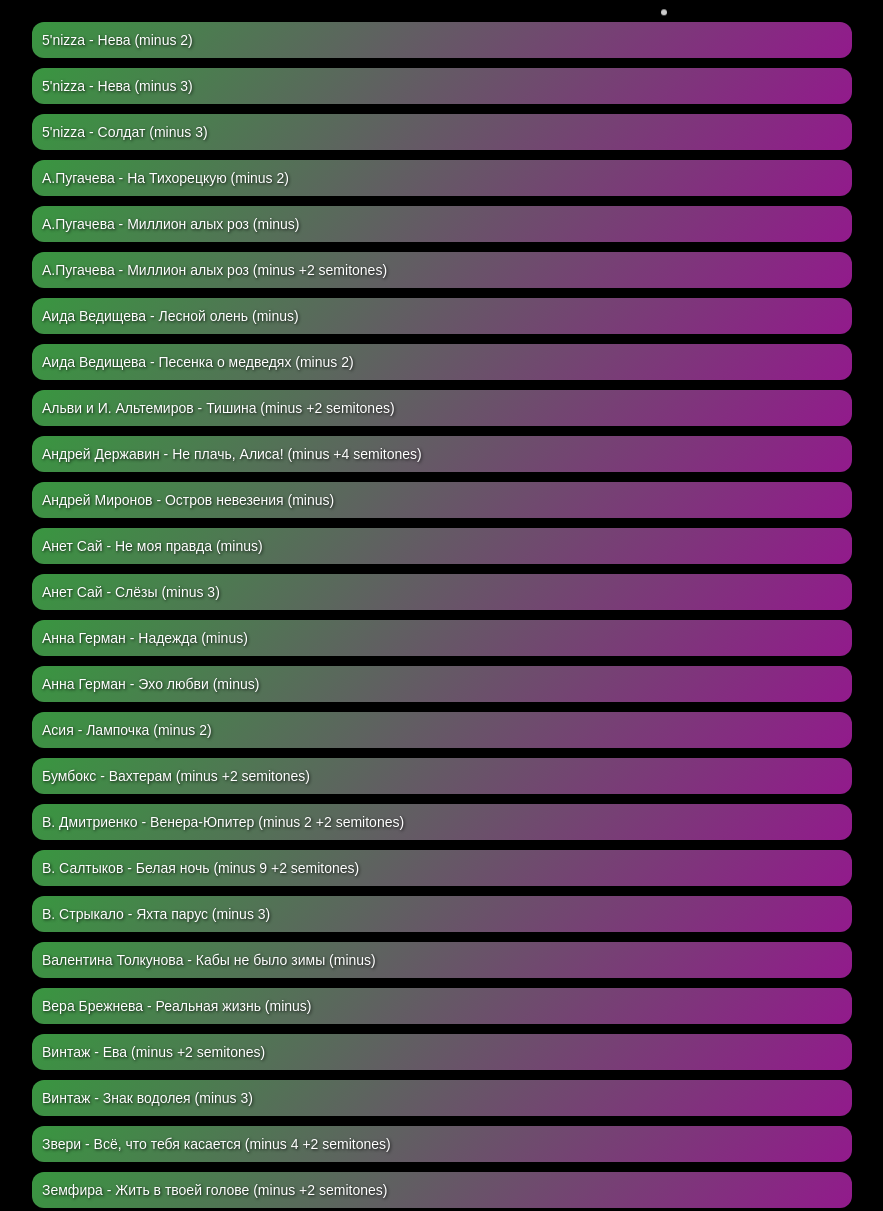
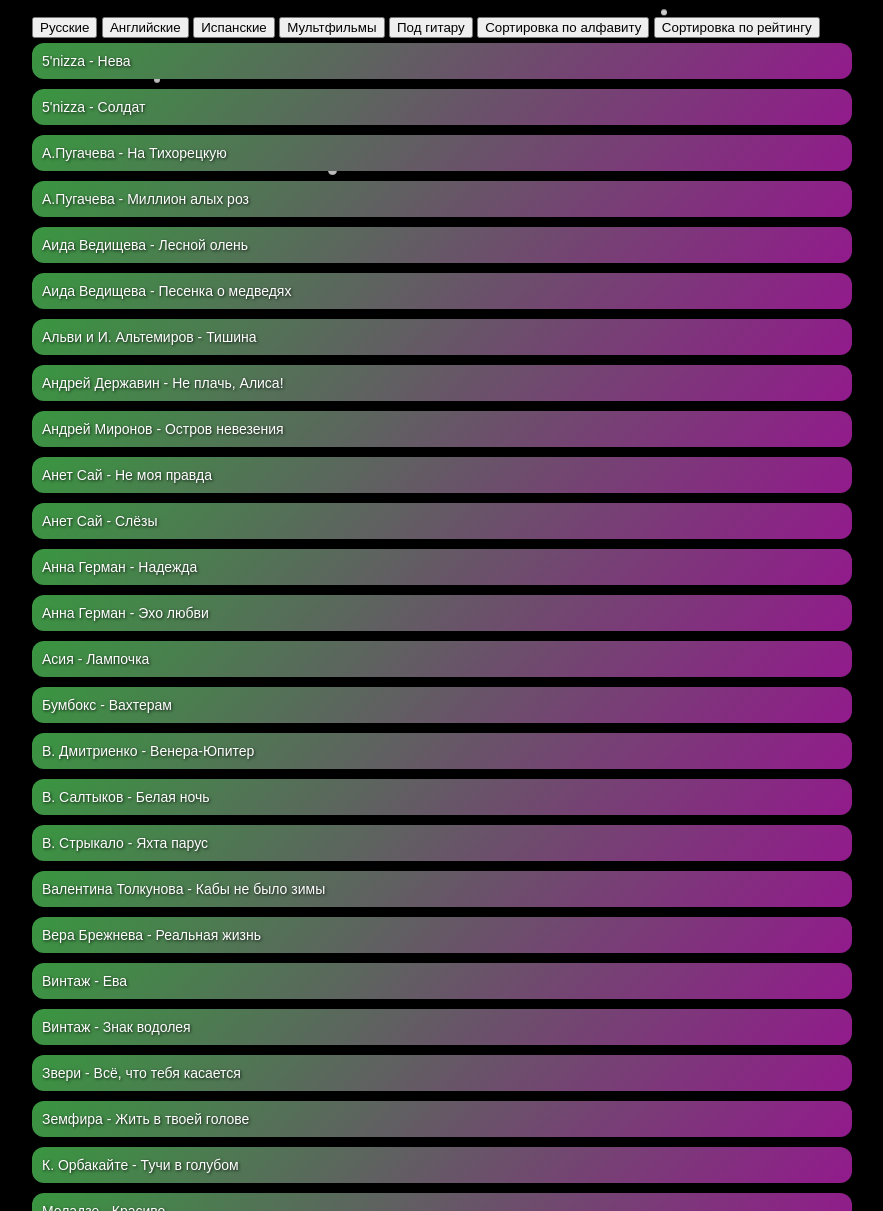
Before and after one commit to Skipidar/song, a plain HTML site: page index.html in a window 1280 px wide. Shown: the part 161-1372 px from the top of the page, without its empty margins (208-1091 px from the left). Drawn offline with Linux system fonts and the light colour scheme.

Commit message:
Add files via upload

```diff
--- a/index.html
+++ b/index.html
@@ -17,6 +17,17 @@
         <!-- Поле для поиска -->
         <input type="text" id="search-input" placeholder="Поиск по песням..." class="search-bar">
 
+        <!-- Кнопки категорий -->
+        <div id="categories">
+            <button onclick="filterByCategory('Русские')">Русские</button>
+            <button onclick="filterByCategory('Английские')">Английские</button>
+            <button onclick="filterByCategory('Испанские')">Испанские</button>
+            <button onclick="filterByCategory('Мультфильмы')">Мультфильмы</button>
+            <button onclick="filterByCategory('Под гитару')">Под гитару</button>
+            <button onclick="sortByName()">Сортировка по алфавиту</button>
+            <button onclick="sortByRating()">Сортировка по рейтингу</button>
+        </div>
+
         <!-- Список исполнителей и песен -->
         <div id="artists-list" class="artists-list"></div>
 
@@ -24,6 +35,10 @@
 <div id="song-details" style="display: none;">
     <h2 id="song-title"></h2>
     <audio id="audio-player" controls></audio>
+
+    <!-- Container for song variations -->
+    <div id="variations"></div>
+
     <pre id="lyrics" class="lyrics-text"></pre>
 
     <!-- Элементы управления текстом -->
@@ -33,6 +48,9 @@
         <button onclick="setTextAlign('right')" class="btn">По правому краю</button>
         <button onclick="changeFontSize('increase')" class="btn">Увеличить шрифт</button>
         <button onclick="changeFontSize('decrease')" class="btn">Уменьшить шрифт</button>
+    </div>
+
+    <button id="back-btn" class="btn">Назад к списку песен</button>
 </div>
 
             <button id="back-btn" class="btn">Назад к списку песен</button>
--- a/script.js
+++ b/script.js
@@ -1,176 +1,220 @@
 const artists = [
     {
         name: "5'nizza",
-        song: "Нева (minus 2)",
-        file: "assets/Music/(5)Пятницца/5'nizza-(Пятница)---Нева-(minus-2).mp3",
+        song: "Нева",
+        variations: [
+            { label: "(minus 2)", file: "assets/Music/(5)Пятницца/5'nizza-(Пятница)---Нева-(minus-2).mp3" },
+            { label: "(minus 3)", file: "assets/Music/(5)Пятницца/5'nizza-(Пятница)---Нева-(minus-3).mp3" }
+        ],
         lyrics: ""
     },
     {
         name: "5'nizza",
-        song: "Нева (minus 3)",
-        file: "assets/Music/(5)Пятницца/5'nizza-(Пятница)---Нева-(minus-3).mp3",
-        lyrics: ""
-    },
-    {
-        name: "5'nizza",
-        song: "Солдат (minus 3)",
-        file: "assets/Music/(5)Пятницца/5'nizza-(Пятница)---Солдат-(minus-3).mp3",
+        song: "Солдат",
+        variations: [
+            { label: "(minus 3)", file: "assets/Music/(5)Пятницца/5'nizza-(Пятница)---Солдат-(minus-3).mp3" }
+        ],
         lyrics: ""
     },
     {
         name: "А.Пугачева",
-        song: "На Тихорецкую (minus 2)",
-        file: "assets/Music/А.Пугачева---На-Тихорецкую/Алла-Пугачёва---На-Тихорецкую-(minus-2)-+0-semitone.mp3",
+        song: "На Тихорецкую",
+        variations: [
+            { label: "(minus 2)", file: "assets/Music/А.Пугачева---На-Тихорецкую/Алла-Пугачёва---На-Тихорецкую-(minus-2)-+0-semitone.mp3" }
+        ],
         lyrics: ""
     },
     {
         name: "А.Пугачева",
-        song: "Миллион алых роз (minus)",
-        file: "assets/Music/А.Пугачева--Миллион-алых-роз/Алла-Пугачёва---Миллион-алых-роз-(minus).mp3",
-        lyrics: "assets/Music/А.Пугачева--Миллион-алых-роз/Алла-Пугачёва---Миллион-алых-роз.txt"
-    },
-    {
-        name: "А.Пугачева",
-        song: "Миллион алых роз (minus +2 semitones)",
-        file: "assets/Music/А.Пугачева--Миллион-алых-роз/Алла-Пугачёва---Миллион-алых-роз-(minus)-+2-semitones.mp3",
+        song: "Миллион алых роз",
+        variations: [
+            { label: "(minus)", file: "assets/Music/А.Пугачева--Миллион-алых-роз/Алла-Пугачёва---Миллион-алых-роз-(minus).mp3" },
+            { label: "(minus +2 semitones)", file: "assets/Music/А.Пугачева--Миллион-алых-роз/Алла-Пугачёва---Миллион-алых-роз-(minus)-+2-semitones.mp3" }
+        ],
         lyrics: "assets/Music/А.Пугачева--Миллион-алых-роз/Алла-Пугачёва---Миллион-алых-роз.txt"
     },
     {
         name: "Аида Ведищева",
-        song: "Лесной олень (minus)",
-        file: "assets/Music/Аида-Ведищева---Лесной-олень/Из-мультфильмов---Лесной-олень-(minus).mp3",
+        song: "Лесной олень",
+        variations: [
+            { label: "(minus)", file: "assets/Music/Аида-Ведищева---Лесной-олень/Из-мультфильмов---Лесной-олень-(minus).mp3" }
+        ],
         lyrics: "assets/Music/Аида-Ведищева---Лесной-олень/Из-мультфильмов---Лесной-олень.txt"
     },
     {
         name: "Аида Ведищева",
-        song: "Песенка о медведях (minus 2)",
-        file: "assets/Music/Аида-Ведищева---Песенка-о-медведях/Аида-Ведищева---Песенка-о-медведях-(minus-2).mp3",
+        song: "Песенка о медведях",
+        variations: [
+            { label: "(minus 2)", file: "assets/Music/Аида-Ведищева---Песенка-о-медведях/Аида-Ведищева---Песенка-о-медведях-(minus-2).mp3" }
+        ],
         lyrics: "assets/Music/Аида-Ведищева---Песенка-о-медведях/Аида-Ведищева---Песенка-о-медведях.txt"
     },
     {
         name: "Альви и И. Альтемиров",
-        song: "Тишина (minus +2 semitones)",
-        file: "assets/Music/Альви-и-И.-Альтемиров---Тишина/Альви-и-Игорь-Шиянов---Тишина-(minus)-+2-semitones.mp3",
+        song: "Тишина",
+        variations: [
+            { label: "(minus +2 semitones)", file: "assets/Music/Альви-и-И.-Альтемиров---Тишина/Альви-и-Игорь-Шиянов---Тишина-(minus)-+2-semitones.mp3" }
+        ],
         lyrics: "assets/Music/Альви-и-И.-Альтемиров---Тишина/Альви-и-Игорь-Шиянов---Тишина.txt"
     },
     {
         name: "Андрей Державин",
-        song: "Не плачь, Алиса! (minus +4 semitones)",
-        file: "assets/Music/Андрей-Державин---Алиса/Андрей-Державин---Не-плачь,-Алиса-!-(minus)-+4-semitones.mp3",
+        song: "Не плачь, Алиса!",
+        variations: [
+            { label: "(minus +4 semitones)", file: "assets/Music/Андрей-Державин---Алиса/Андрей-Державин---Не-плачь,-Алиса-!-(minus)-+4-semitones.mp3" }
+        ],
         lyrics: "assets/Music/Андрей-Державин---Алиса/Андрей-Державин---Не-плачь,-Алиса.txt"
     },
     {
         name: "Андрей Миронов",
-        song: "Остров невезения (minus)",
-        file: "assets/Music/Андрей-Миронов---Остров-невезения/Андрей-Миронов---Остров-Невезения-(minus).mp3",
+        song: "Остров невезения",
+        variations: [
+            { label: "(minus)", file: "assets/Music/Андрей-Миронов---Остров-невезения/Андрей-Миронов---Остров-Невезения-(minus).mp3" }
+        ],
         lyrics: "assets/Music/Андрей-Миронов---Остров-невезения/Андрей-Миронов---Остров-Невезения.txt"
     },
     {
         name: "Анет Сай",
-        song: "Не моя правда (minus)",
-        file: "assets/Music/Анет-Сай---Не-моя-правда/Анет-Сай---Не-моя-правда-(minus).mp3",
+        song: "Не моя правда",
+        variations: [
+            { label: "(minus)", file: "assets/Music/Анет-Сай---Не-моя-правда/Анет-Сай---Не-моя-правда-(minus).mp3" }
+        ],
         lyrics: "assets/Music/Анет-Сай---Не-моя-правда/не-моя-правда.txt"
     },
     {
         name: "Анет Сай",
-        song: "Слёзы (minus 3)",
-        file: "assets/Music/Анет-Сай--Слезы/Анет-Сай---Слёзы-(minus-3).mp3",
+        song: "Слёзы",
+        variations: [
+            { label: "(minus 3)", file: "assets/Music/Анет-Сай--Слезы/Анет-Сай---Слёзы-(minus-3).mp3" }
+        ],
         lyrics: "assets/Music/Анет-Сай--Слезы/Анет-Сай---Слёзы.txt"
     },
     {
         name: "Анна Герман",
-        song: "Надежда (minus)",
-        file: "assets/Music/Анна-Герман---Надежда/Анна-Герман---Надежда-(minus).mp3",
+        song: "Надежда",
+        variations: [
+            { label: "(minus)", file: "assets/Music/Анна-Герман---Надежда/Анна-Герман---Надежда-(minus).mp3" }
+        ],
         lyrics: "assets/Music/Анна-Герман---Надежда/Анна-Герман---Надежда.txt"
     },
     {
         name: "Анна Герман",
-        song: "Эхо любви (minus)",
-        file: "assets/Music/Анна-Герман---Эхо/Анна-Герман---Эхо-любви-(minus).mp3",
+        song: "Эхо любви",
+        variations: [
+            { label: "(minus)", file: "assets/Music/Анна-Герман---Эхо/Анна-Герман---Эхо-любви-(minus).mp3" }
+        ],
         lyrics: "assets/Music/Анна-Герман---Эхо/Анна-Герман---Эхо-любви.txt"
     },
     {
         name: "Асия",
-        song: "Лампочка (minus 2)",
-        file: "assets/Music/Асия---Лампочка/Асия---Лампочка-(minus-2).mp3",
+        song: "Лампочка",
+        variations: [
+            { label: "(minus 2)", file: "assets/Music/Асия---Лампочка/Асия---Лампочка-(minus-2).mp3" }
+        ],
         lyrics: "assets/Music/Асия---Лампочка/Асия---Лампочка.txt"
     },
     {
         name: "Бумбокс",
-        song: "Вахтерам (minus +2 semitones)",
-        file: "assets/Music/Бумбокс--Вахтерам/Бумбокс---Вахтерам-(minus)-+2-semitones.mp3",
+        song: "Вахтерам",
+        variations: [
+            { label: "(minus +2 semitones)", file: "assets/Music/Бумбокс--Вахтерам/Бумбокс---Вахтерам-(minus)-+2-semitones.mp3" }
+        ],
         lyrics: "assets/Music/Бумбокс--Вахтерам/Бумбокс---Вахтерам.txt"
     },
     {
         name: "В. Дмитриенко",
-        song: "Венера-Юпитер (minus 2 +2 semitones)",
-        file: "assets/Music/В.-Дмитриенко--Венера-Юпитер/Ваня-Дмитриенко---Венера-Юпитер-(minus-2)-+2-semitones.mp3",
+        song: "Венера-Юпитер",
+        variations: [
+            { label: "(minus 2 +2 semitones)", file: "assets/Music/В.-Дмитриенко--Венера-Юпитер/Ваня-Дмитриенко---Венера-Юпитер-(minus-2)-+2-semitones.mp3" }
+        ],
         lyrics: "assets/Music/В.-Дмитриенко--Венера-Юпитер/Ваня-Дмитриенко---Венера-Юпитер.txt"
     },
     {
         name: "В. Салтыков",
-        song: "Белая ночь (minus 9 +2 semitones)",
-        file: "assets/Music/В.-Салтыков---Белая-ночь/Форум---Белая-ночь-(minus-9)-+2-semitones.mp3",
+        song: "Белая ночь",
+        variations: [
+            { label: "(minus 9 +2 semitones)", file: "assets/Music/В.-Салтыков---Белая-ночь/Форум---Белая-ночь-(minus-9)-+2-semitones.mp3" }
+        ],
         lyrics: "assets/Music/В.-Салтыков---Белая-ночь/Форум---Белая-ночь.txt"
     },
     {
         name: "В. Стрыкало",
-        song: "Яхта парус (minus 3)",
-        file: "assets/Music/В.Стрыкало--Яхта-Праус/Валентин-Стыкало---Яхта-парус-(minus-3).mp3",
+        song: "Яхта парус",
+        variations: [
+            { label: "(minus 3)", file: "assets/Music/В.Стрыкало--Яхта-Праус/Валентин-Стыкало---Яхта-парус-(minus-3).mp3" }
+        ],
         lyrics: "assets/Music/В.Стрыкало--Яхта-Праус/Валентин-Стыкало---Яхта-парус.txt"
     },
     {
         name: "Валентина Толкунова",
-        song: "Кабы не было зимы (minus)",
-        file: "assets/Music/Валентина-Толкунова---Кабы-не-было-зимы/Валентина-Толкунова---Кабы-не-было-зимы-(minus).mp3",
+        song: "Кабы не было зимы",
+        variations: [
+            { label: "(minus)", file: "assets/Music/Валентина-Толкунова---Кабы-не-было-зимы/Валентина-Толкунова---Кабы-не-было-зимы-(minus).mp3" }
+        ],
         lyrics: "assets/Music/Валентина-Толкунова---Кабы-не-было-зимы/Валентина-Толкунова---Кабы-не-было-зимы.txt"
     },
     {
         name: "Вера Брежнева",
-        song: "Реальная жизнь (minus)",
-        file: "assets/Music/Вера-Брежнева---Реальная-жизнь/Вера-Брежнева---Реальная-жизнь-(minus).mp3",
+        song: "Реальная жизнь",
+        variations: [
+            { label: "(minus)", file: "assets/Music/Вера-Брежнева---Реальная-жизнь/Вера-Брежнева---Реальная-жизнь-(minus).mp3" }
+        ],
         lyrics: "assets/Music/Вера-Брежнева---Реальная-жизнь/Вера-Брежнева---Реальная-жизнь.txt"
     },
     {
         name: "Винтаж",
-        song: "Ева (minus +2 semitones)",
-        file: "assets/Music/Винтаж---Ева/Винтаж---Ева-(minus)-+2-semitones.mp3",
+        song: "Ева",
+        variations: [
+            { label: "(minus +2 semitones)", file: "assets/Music/Винтаж---Ева/Винтаж---Ева-(minus)-+2-semitones.mp3" }
+        ],
         lyrics: "assets/Music/Винтаж---Ева/Винтаж---Ева.txt"
     },
     {
         name: "Винтаж",
-        song: "Знак водолея (minus 3)",
-        file: "assets/Music/Винтаж---Знак-Водолея/Винтаж---Знак-водолея-(minus-3).mp3",
+        song: "Знак водолея",
+        variations: [
+            { label: "(minus 3)", file: "assets/Music/Винтаж---Знак-Водолея/Винтаж---Знак-водолея-(minus-3).mp3" }
+        ],
         lyrics: "assets/Music/Винтаж---Знак-Водолея/Винтаж---Знак-водолея.txt"
     },
     {
         name: "Звери",
-        song: "Всё, что тебя касается (minus 4 +2 semitones)",
-        file: "assets/Music/Звери---Все-что-тебя-касается/Звери---Всё,-что-тебя-касается-(minus-4)-+2-semitones.mp3",
+        song: "Всё, что тебя касается",
+        variations: [
+            { label: "(minus 4 +2 semitones)", file: "assets/Music/Звери---Все-что-тебя-касается/Звери---Всё,-что-тебя-касается-(minus-4)-+2-semitones.mp3" }
+        ],
         lyrics: "assets/Music/Звери---Все-что-тебя-касается/Звери---Всё,-что-тебя-касается.txt"
     },
     {
         name: "Земфира",
-        song: "Жить в твоей голове (minus +2 semitones)",
-        file: "assets/Music/Земфира--Жить-в-твоей-голове/Земфира---Жить-в-твоей-голове-(minus)-+2-semitones.mp3",
+        song: "Жить в твоей голове",
+        variations: [
+            { label: "(minus +2 semitones)", file: "assets/Music/Земфира--Жить-в-твоей-голове/Земфира---Жить-в-твоей-голове-(minus)-+2-semitones.mp3" }
+        ],
         lyrics: "assets/Music/Земфира--Жить-в-твоей-голове/Земфира---Жить-в-твоей-голове.txt"
     },
     {
         name: "К. Орбакайте",
-        song: "Тучи в голубом (minus 6)",
-        file: "assets/Music/К-Орбакайте---Тучи-в-голубом/Кристина-Орбакайте---Тучи-в-голубом-(minus-6).mp3",
+        song: "Тучи в голубом",
+        variations: [
+            { label: "(minus 6)", file: "assets/Music/К-Орбакайте---Тучи-в-голубом/Кристина-Орбакайте---Тучи-в-голубом-(minus-6).mp3" }
+        ],
         lyrics: "assets/Music/К-Орбакайте---Тучи-в-голубом/Кристина-Орбакайте---Тучи-в-голубом.txt"
     },
     {
         name: "Меладзе",
-        song: "Красиво (minus 7)",
-        file: "assets/Music/Меладзе---Красиво/Валерий-Меладзе---Красиво-(minus-7).mp3",
+        song: "Красиво",
+        variations: [
+            { label: "(minus 7)", file: "assets/Music/Меладзе---Красиво/Валерий-Меладзе---Красиво-(minus-7).mp3" }
+        ],
         lyrics: "assets/Music/Меладзе---Красиво/Валерий-Меладзе---Красиво.txt"
     },
     {
         name: "Марк Бернес",
-        song: "Темная ночь (minus 3)",
-        file: "assets/Music/Марк-Бернес-Темная-ночь/Марк-Бернес---Тёмная-ночь-(minus-3).mp3",
+        song: "Темная ночь",
+        variations: [
+            { label: "(minus 3)", file: "assets/Music/Марк-Бернес-Темная-ночь/Марк-Бернес---Тёмная-ночь-(minus-3).mp3" }
+        ],
         lyrics: "assets/Music/Марк-Бернес-Темная-ночь/Марк-Бернес---Тёмная-ночь.txt"
     }
 ];
@@ -208,7 +252,10 @@ function renderArtistsList() {
 // Функция для отображения деталей трека
 function showSongDetails(artist) {
     songTitle.textContent = `${artist.name} - ${artist.song}`;
-    audioPlayer.src = artist.file;
+    audioPlayer.src = artist.variations[0].file;
+
+    const variationsHTML = artist.variations.map(variation => `<div>${variation.label}</div>`).join('');
+    document.getElementById('variations').innerHTML = variationsHTML;
 
     if (artist.lyrics) {
         fetch(artist.lyrics)
@@ -310,9 +357,7 @@ function createSnowflake() {
 }
 
 // Интервал для создания снежинок
-setInterval(createSnowflake, 800); // Каждые 300 мс создается новая снежинка
-
-
+setInterval(createSnowflake, 800); // Каждые 800 мс создается новая снежинка
 
 // Вызвать функцию для рендеринга списка при загрузке страницы
 renderArtistsList();
```
Also changed, not shown: style.css (+18 -0 lines). Lines whose indentation alone changed are shown as unchanged.
